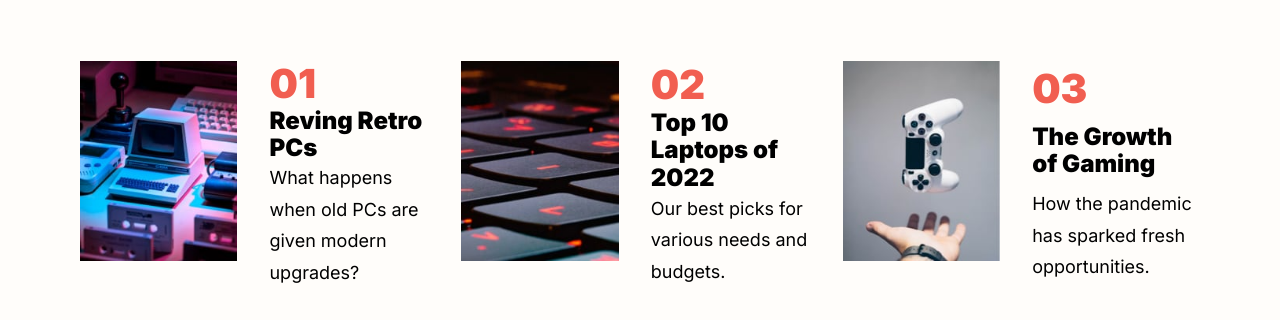
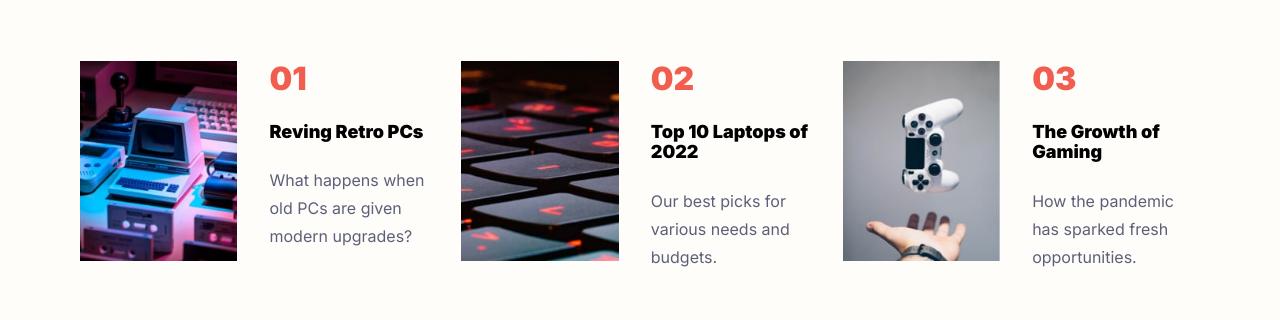
Before and after one commit to Toumari/Web-3.0-Home-Page, a plain HTML site: page index.html in a window 1280 px wide. Shown: the part 723-1043 px from the top of the page. Drawn offline with Linux system fonts and the light colour scheme.

Commit message:
first commit

```diff
--- a/style.css
+++ b/style.css
@@ -157,7 +157,8 @@ nav {
 .post-details {
   display: flex;
   flex-direction: column;
-  justify-content: space-around;
+  justify-content: start;
+  gap: 1.5rem;
 }
 
 .post-details-num {
@@ -169,13 +170,6 @@ nav {
 .post-details-title {
   font-size: 1.25rem;
   font-weight: 900;
-}
-
-@media only screen and (min-width: 768px) {
-  .blog-posts {
-    display: grid;
-    grid-template-columns: repeat(3, 1fr);
-  }
 }
 
 @media only screen and (min-width: 1024px) {
@@ -286,20 +280,28 @@ nav {
   }
 
   .post-details-num {
-    font-size: 2.5rem;
+    font-size: 2rem;
   }
 
   .post-details-title {
-    font-size: 1.5rem;
+    font-size: 1.125rem;
   }
 
   .post-details-copy {
-    font-size: 1.125rem;
+    font-size: 1rem;
+    color: var(--dark-grey-blue);
     line-height: 1.75;
   }
 
   .new-section {
     padding: 2rem;
+  }
+}
+
+@media only screen and (min-width: 1280px) {
+  .blog-posts {
+    display: grid;
+    grid-template-columns: repeat(3, 1fr);
   }
 }
 
```
